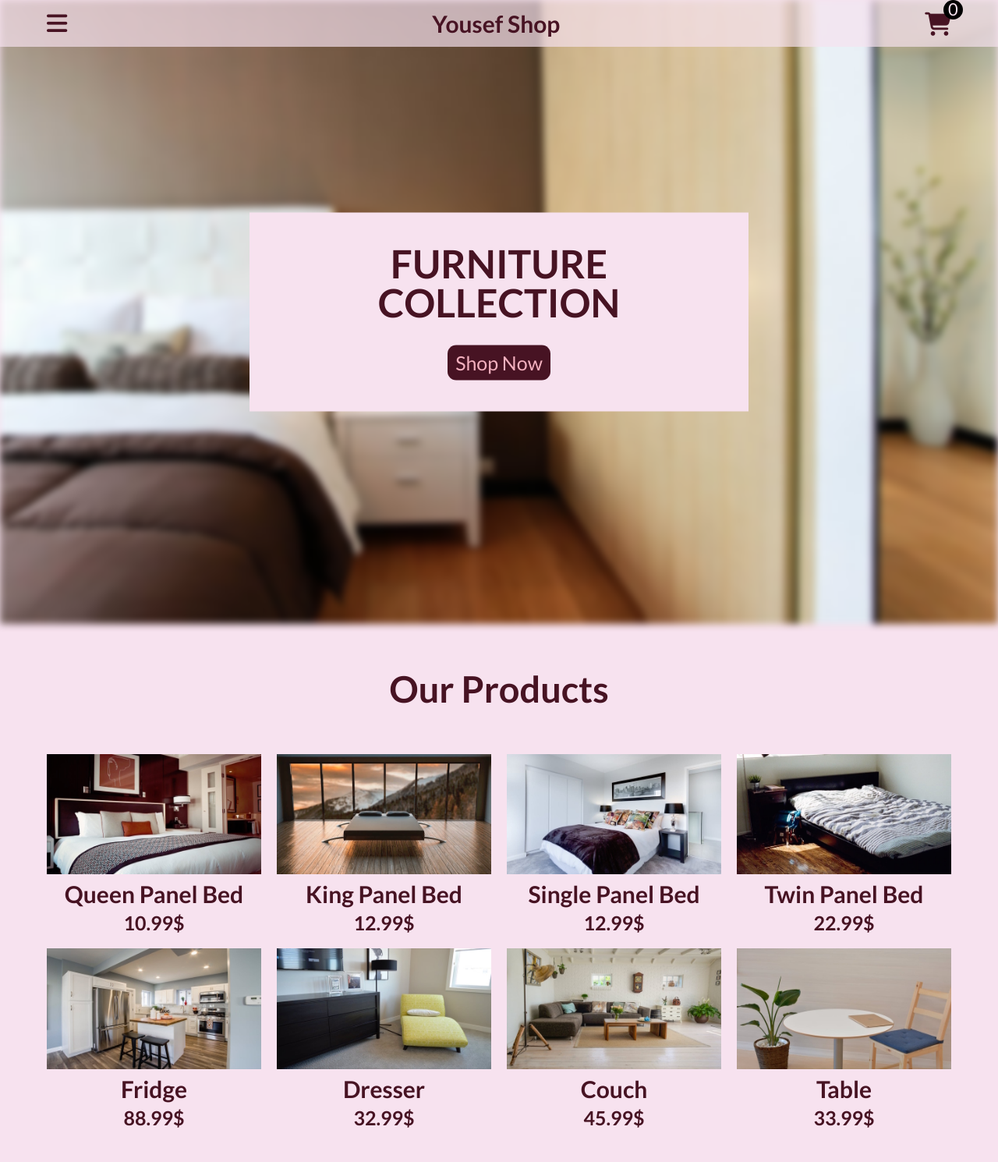
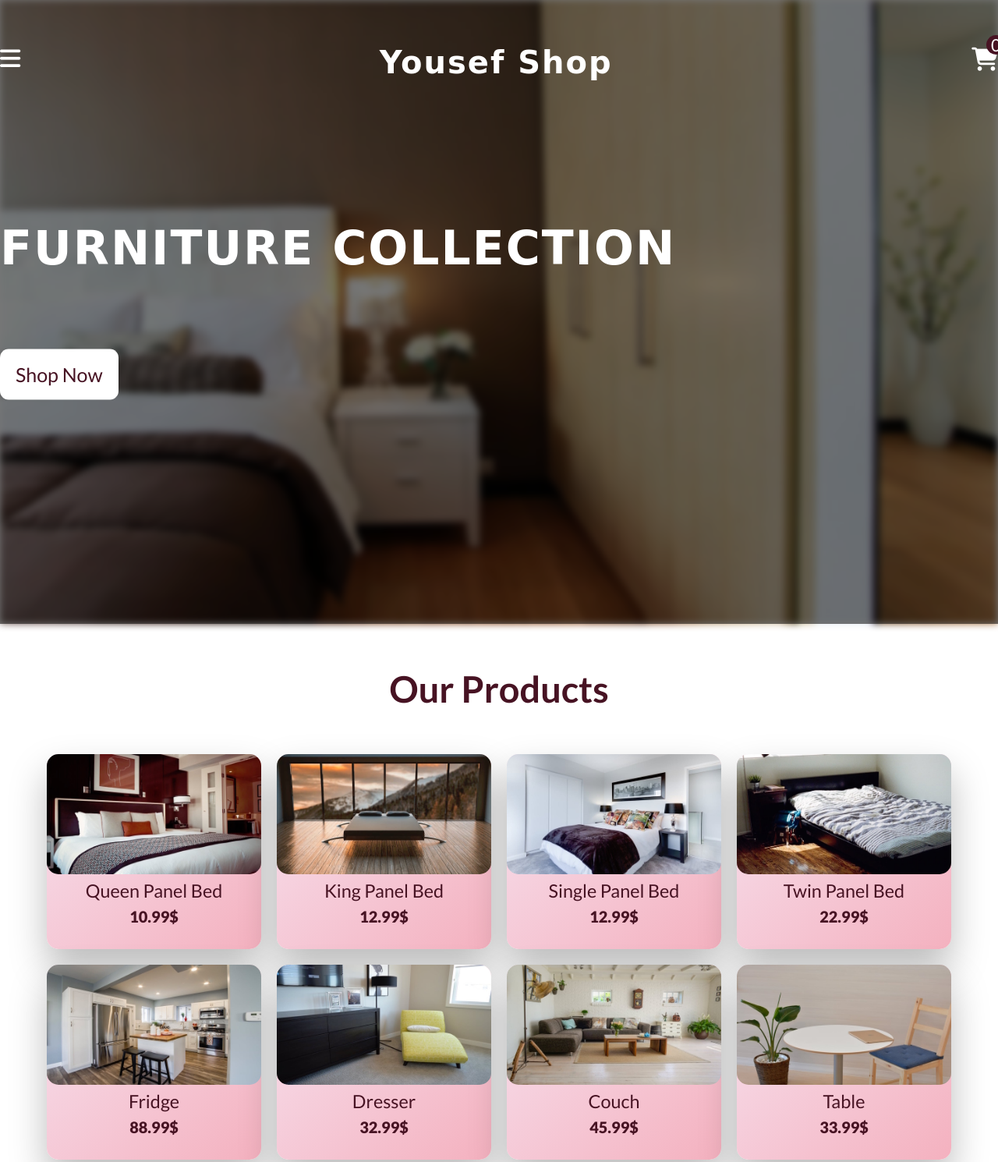
Before and after one commit to AlTarek1/AlTarek-Shop, a plain HTML site: page index.html in a window 1280 px wide. Shown: the top 1490 px of the page at 78% size. Drawn offline with Linux system fonts and the light colour scheme.

Commit message:
Update main.css
Some Styles

```diff
--- a/main.css
+++ b/main.css
@@ -69,13 +69,22 @@ body {
   font-family: "Lato", sans-serif;
   line-height: 1;
   font-weight: 400;
-  color: var(--mainColor);
-  background-color: var(--secondColor);
+  color: white;
+  background-color: white;
   /* Only works if there is nothing absolutely positioned in relation to body */
 }
+.container {
+  max-width: 1270px;
+  width: 100%;
+  padding: 0 30px;
+  margin: 0 auto;
+  height: 100vh;
+}
+/* Start Header  */
 header {
   height: 100vh;
   position: relative;
+  width: 100vw;
 }
 header img {
   height: 100vh;
@@ -84,23 +93,32 @@ header img {
   top: 0;
   left: 0;
   filter: blur(5px);
+  z-index: -2;
+}
+header::before {
+  content: "";
+  height: 100vh;
+  width: 100vw;
+  position: absolute;
+  top: 0;
+  left: 0;
+  background-color: rgba(0, 0, 0, 0.532);
+  z-index: -1;
 }
 header nav {
   height: 60px;
   position: sticky;
-  display: flex;
-  align-items: center;
-  justify-content: center;
-
   font-size: 30px;
-  background-color: #f7e2efaf;
+  padding: 60px 0;
 }
 header nav .navbar {
   display: flex;
   justify-content: space-between;
-  max-width: 1170px;
-  width: 100%;
-  margin: 0 60px;
+}
+header nav .navbar h4 {
+  font-family: "Kaushan Script", cursive;
+  font-size: 40px;
+  letter-spacing: 2px;
 }
 header nav .navbar .cart-menu {
   cursor: pointer;
@@ -109,9 +127,8 @@ header nav .navbar .cart-menu {
 header nav .navbar .cart-menu span {
   position: absolute;
   top: -15px;
-  right: -15px;
-  color: var(--secondColor);
-  background-color: black;
+  right: -10px;
+  background-color: var(--mainColor);
   font-size: 22px;
   border-radius: 50%;
   width: 25px;
@@ -124,37 +141,53 @@ header nav .navbar .cart-menu span {
 .header-text {
   position: absolute;
   top: 50%;
-  left: 50%;
-  transform: translate(-50%, -50%);
-  background-color: var(--secondColor);
-  padding: 40px 30px;
-  text-align: center;
+  transform: translateY(-50%);
 }
 .header-text h1 {
-  font-size: 50px;
-  margin-bottom: 30px;
+  font-size: 60px;
   text-transform: uppercase;
+  font-family: "Kaushan Script", cursive;
+  letter-spacing: 2px;
 }
 .header-text a {
   font-size: 25px;
-  background-color: var(--mainColor);
-  color: var(--thirdColor);
-  padding: 10px 10px;
+  background-color: white;
+  color: var(--mainColor);
+  padding: 20px 20px;
   border-radius: 11px;
   text-decoration: none;
   display: inline-block;
+  margin-top: 100px;
 }
+/* End Header  */
+/* Start Procuts */
+
 .products-header {
+  color: var(--mainColor);
+
   font-size: 40px;
   margin: 60px auto;
   width: fit-content;
 }
 .main_products {
+  color: var(--mainColor);
+  font-size: 20px;
+
   display: grid;
   grid-template-columns: repeat(auto-fit, minmax(250px, 1fr));
   gap: 20px;
   margin: 60px;
   text-align: center;
+}
+.main_products .product {
+  border-radius: 15px;
+  background: linear-gradient(
+    to bottom right,
+    var(--secondColor),
+    var(--thirdColor)
+  );
+  min-height: 250px;
+  box-shadow: 0 2.4rem 4.8rem rgba(0, 0, 0, 0.267);
 }
 .main_products .product .image {
   position: relative;
@@ -162,6 +195,7 @@ header nav .navbar .cart-menu span {
 .main_products .product .image img {
   display: block;
   width: 100%;
+  border-radius: 15px;
 }
 .main_products .product .image button {
   position: absolute;
@@ -169,15 +203,15 @@ header nav .navbar .cart-menu span {
   left: 50%;
   transform: translate(-50%, -50%);
   padding: 10px;
+  border: none;
   font-size: 20px;
-  border: none;
-  background-color: var(--mainColor);
+  background: var(--mainColor);
   color: white;
   border-radius: 11px;
   visibility: hidden;
   cursor: pointer;
 }
-.main_products .product .image:hover button {
+.main_products .product:hover .image button {
   visibility: visible;
 }
 @media (max-width: 776px) {
@@ -195,7 +229,7 @@ header nav .navbar .cart-menu span {
     opacity: 0.5;
   }
 }
-.main_products .product .image:hover::before {
+.main_products .product:hover .image::before {
   content: "";
   position: absolute;
   top: 0;
@@ -207,14 +241,17 @@ header nav .navbar .cart-menu span {
 }
 .main_products .product h3 {
   text-transform: capitalize;
-  font-size: 30px;
+  font-weight: 400;
   margin-top: 10px;
 }
 .main_products .product h4 {
-  font-size: 25px;
   margin-top: 10px;
+  font-weight: 800;
+
   color: var(--mainColor);
 }
+/* End Procuts */
+/* Start Cart  */
 .overlay {
   position: fixed;
   top: 0;
@@ -235,6 +272,7 @@ header nav .navbar .cart-menu span {
   width: 100%;
   height: 100vh;
   background-color: white;
+  color: var(--mainColor);
   z-index: 3;
   /* visibility: hidden; */
 }
@@ -301,3 +339,4 @@ header nav .navbar .cart-menu span {
   margin-top: 20px;
   cursor: pointer;
 }
+/* End Cart  */
```
